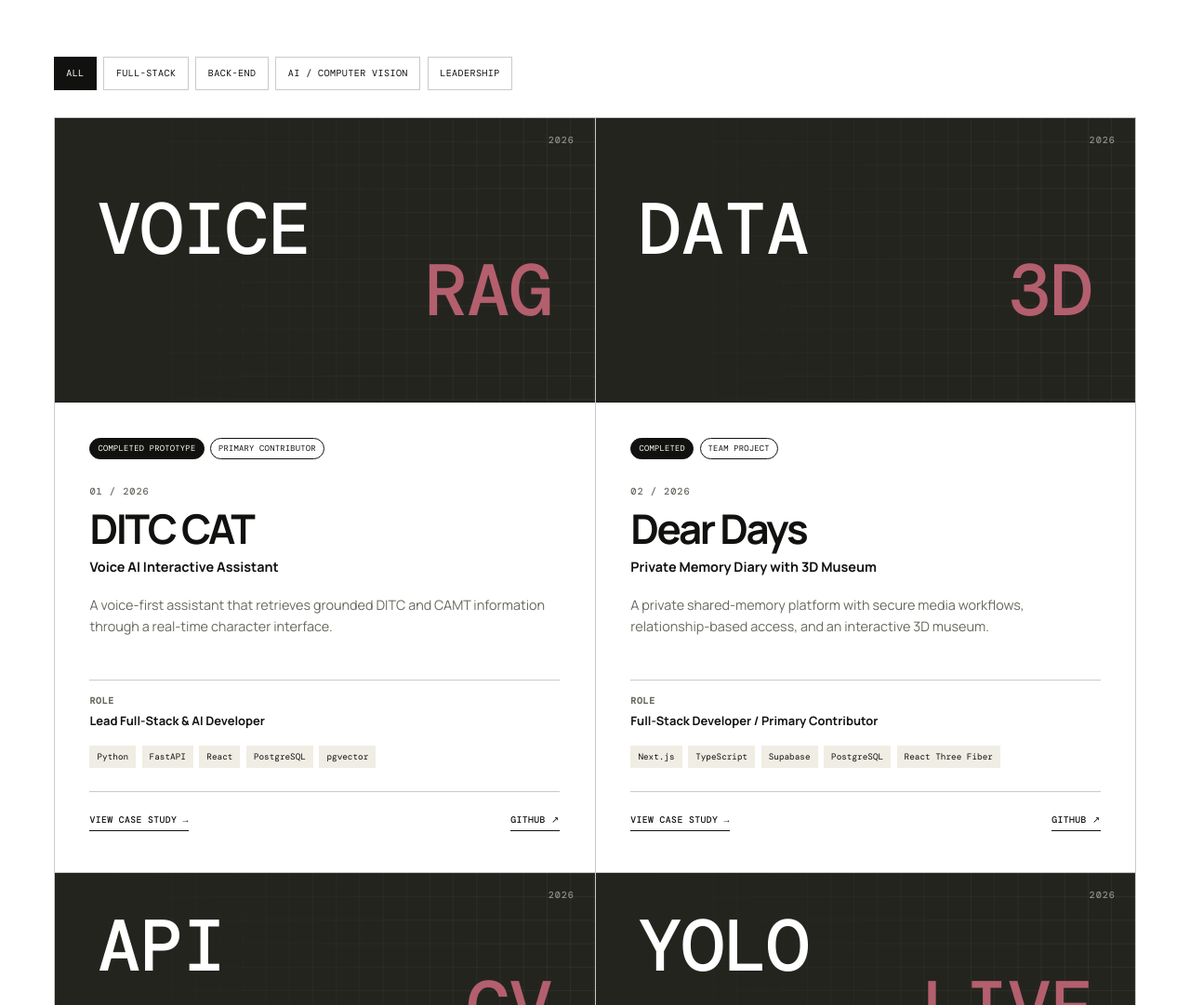
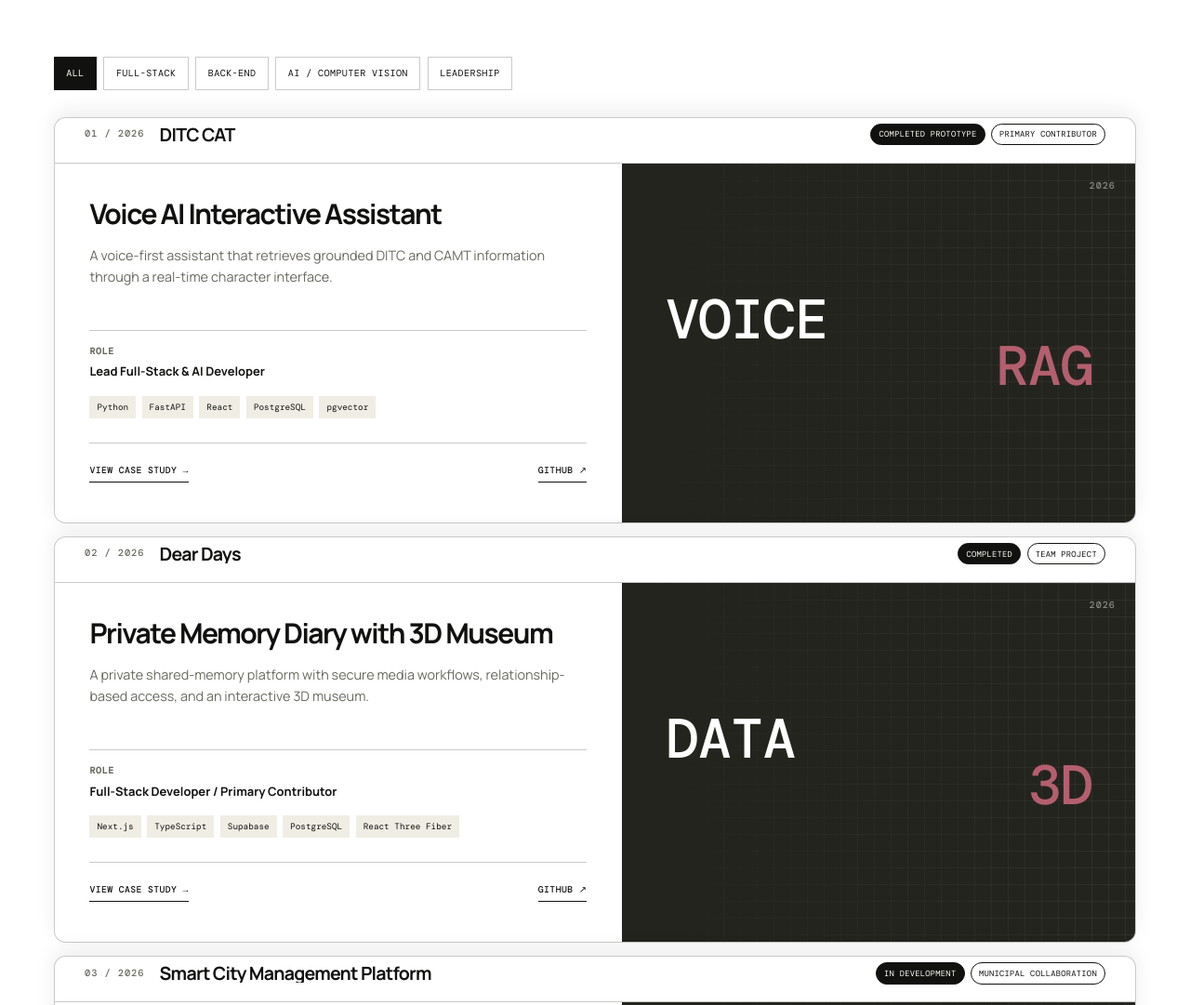
Before and after one commit to CutieCat8/PortFolioWebsite, a website: page index.html in a window 1280 px wide. Shown: the part 1128-2209 px from the top of the page at 93% size. Drawn offline with nearby package versions, Linux system fonts and the light colour scheme.

Commit message:
feat: stack selected work cards like sliding folders

```diff
--- a/script.js
+++ b/script.js
@@ -328,12 +328,14 @@ const linkMarkup = (project, compact = false) => {
 };
 
 const projectCard = (project, index) => `
-  <article class="project-card ${index < 2 ? "project-card-large" : ""}" data-categories="${project.categories.join(" ")}">
+  <article class="project-card" style="--stack: ${index}" data-categories="${project.categories.join(" ")}">
+    <header class="project-card-head">
+      <p class="project-number">0${index + 1} / ${escapeHtml(project.year)}</p>
+      <h3>${escapeHtml(project.title)}</h3>
+      <div class="badge-row"><span class="badge badge-status">${escapeHtml(project.statusLabel)}</span><span class="badge">${escapeHtml(project.teamType)}</span></div>
+    </header>
     ${renderProjectVisual(project)}
     <div class="project-card-body">
-      <div class="badge-row"><span class="badge badge-status">${escapeHtml(project.statusLabel)}</span><span class="badge">${escapeHtml(project.teamType)}</span></div>
-      <p class="project-number">0${index + 1} / ${escapeHtml(project.year)}</p>
-      <h3>${escapeHtml(project.title)}</h3>
       <p class="project-subtitle">${escapeHtml(project.subtitle)}</p>
       <p class="project-summary">${escapeHtml(project.shortDescription)}</p>
       <p class="project-role"><span>Role</span>${escapeHtml(project.role)}</p>
--- a/style.css
+++ b/style.css
@@ -533,27 +533,81 @@ img {
 }
 
 .project-grid {
-  display: grid;
-  grid-template-columns: repeat(2, minmax(0, 1fr));
-  border-top: 1px solid var(--line);
-  border-left: 1px solid var(--line);
+  --stack-top: 88px;
+  --stack-head: 54px;
+  --stack-peek: 40px;
+  display: flex;
+  flex-direction: column;
+  gap: 16px;
 }
 
 .project-card {
   min-width: 0;
-  border-right: 1px solid var(--line);
+  border: 1px solid var(--line);
+  border-radius: 14px;
+  background: var(--paper);
+  box-shadow: 0 -8px 24px rgba(17, 17, 15, 0.07);
+  overflow: hidden;
+  display: grid;
+  grid-template-columns: minmax(0, 1.05fr) minmax(0, 0.95fr);
+  grid-template-areas:
+    "head head"
+    "body visual";
+}
+
+@media (min-width: 981px) {
+  .project-card {
+    position: sticky;
+    top: calc(var(--stack-top) + var(--stack, 0) * var(--stack-peek));
+  }
+}
+
+@media (max-width: 980px) {
+  .project-card {
+    grid-template-columns: minmax(0, 1fr);
+    grid-template-areas:
+      "head"
+      "visual"
+      "body";
+  }
+
+  .project-card .project-visual {
+    border-left: 0;
+    border-bottom: 1px solid var(--line);
+  }
+}
+
+.project-card-head {
+  grid-area: head;
+  height: var(--stack-head);
+  padding: 0 clamp(20px, 3vw, 36px) calc(var(--stack-head) - var(--stack-peek));
   border-bottom: 1px solid var(--line);
-  background: var(--paper);
+  display: flex;
+  align-items: center;
+  gap: 18px;
+}
+
+.project-card-head h3 {
+  margin: 0;
+  flex: 1;
+  min-width: 0;
+  overflow: hidden;
+  text-overflow: ellipsis;
+  white-space: nowrap;
+  font-size: clamp(1.05rem, 1.7vw, 1.5rem);
+  line-height: 1;
+  letter-spacing: -0.04em;
+}
+
+.project-card-head .badge-row {
+  flex-wrap: nowrap;
 }
 
 .project-visual {
-  min-height: 238px;
+  grid-area: visual;
+  min-height: 240px;
   overflow: hidden;
-  border-bottom: 1px solid var(--line);
-}
-
-.project-card-large .project-visual {
-  min-height: 340px;
+  border-left: 1px solid var(--line);
 }
 
 .project-visual-image {
@@ -577,7 +631,7 @@ img {
 
 .project-visual-type {
   position: relative;
-  padding: clamp(24px, 4vw, 52px);
+  padding: clamp(16px, 2.5vw, 28px) clamp(24px, 4vw, 52px);
   background: var(--ink-soft);
   color: var(--paper);
   display: flex;
@@ -594,14 +648,14 @@ img {
   position: absolute;
   inset: 0;
   background-image: linear-gradient(rgba(255, 255, 255, 0.055) 1px, transparent 1px), linear-gradient(90deg, rgba(255, 255, 255, 0.055) 1px, transparent 1px);
-  background-size: 28px 28px;
+  background-size: 20px 20px;
   mask-image: linear-gradient(to right, transparent, black);
 }
 
 .project-visual-type span {
   position: relative;
   z-index: 1;
-  font-size: clamp(2.7rem, 6.8vw, 7.1rem);
+  font-size: clamp(2.7rem, 5.2vw, 5.6rem);
 }
 
 .project-visual-type span:nth-child(2) {
@@ -621,6 +675,7 @@ img {
 }
 
 .project-card-body {
+  grid-area: body;
   padding: clamp(24px, 3.5vw, 42px);
 }
 
@@ -651,19 +706,14 @@ img {
 }
 
 .project-number {
-  margin-top: 30px;
   color: var(--muted);
 }
 
-.project-card h3 {
-  margin: 10px 0 0;
-  font-size: clamp(2rem, 3.8vw, 4.2rem);
-  line-height: 1;
-  letter-spacing: -0.055em;
-}
-
 .project-subtitle {
-  margin: 8px 0 0;
+  margin: 0;
+  font-size: clamp(1.5rem, 2.6vw, 2.6rem);
+  line-height: 1.05;
+  letter-spacing: -0.05em;
   font-weight: 700;
 }
 
@@ -1261,13 +1311,12 @@ img {
     flex: 0 0 auto;
   }
 
-  .project-grid {
-    grid-template-columns: 1fr;
+  .project-card-head .badge-row {
+    display: none;
   }
 
-  .project-visual,
-  .project-card-large .project-visual {
-    min-height: 235px;
+  .project-visual {
+    min-height: 180px;
   }
 
   .project-visual-type span {
```
